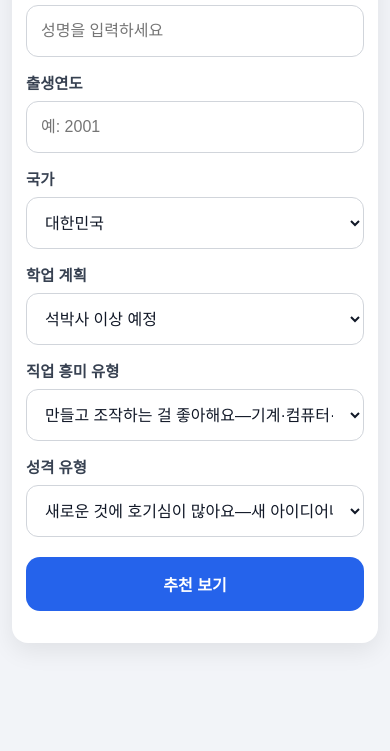
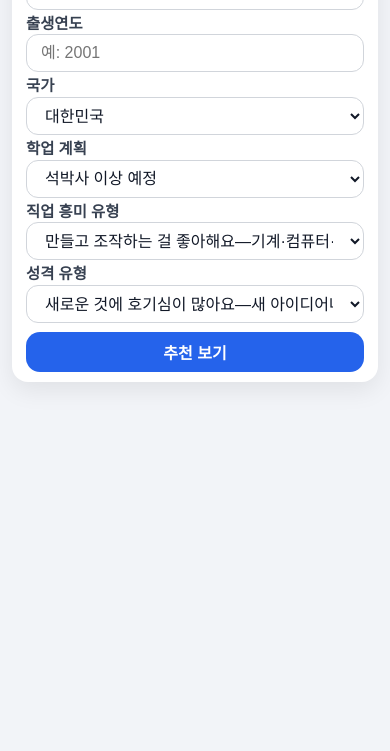
Before and after one commit to DongSoo-520503/2-future-job, a website: page index.html in a window 390 px wide. Shown: the part 93-844 px from the top of the page. Drawn offline with Linux system fonts and the light colour scheme.

Commit message:
Add files via upload

```diff
--- a/index.html
+++ b/index.html
@@ -5,6 +5,97 @@
   <meta name="viewport" content="width=device-width, initial-scale=1.0">
   <title>미래 직업 추천</title>
   <link rel="stylesheet" href="style.css">
+
+  <style>
+    html, body {
+      height: 100%;
+      overflow: hidden;
+    }
+
+    .page {
+      padding-top: 6px !important;
+      padding-bottom: 6px !important;
+    }
+
+    .card.form-card {
+      padding-top: 8px !important;
+      padding-bottom: 8px !important;
+    }
+
+    .page-title.center-title {
+      margin-top: 0 !important;
+      margin-bottom: 6px !important;
+    }
+
+    .form-grid {
+      gap: 6px !important;
+    }
+
+    .field {
+      gap: 3px !important;
+    }
+
+    .field label {
+      margin: 0 !important;
+      line-height: 1.15 !important;
+    }
+
+    input,
+    select {
+      min-height: 40px !important;
+      height: 40px !important;
+      padding-top: 8px !important;
+      padding-bottom: 8px !important;
+    }
+
+    .primary-btn {
+      min-height: 42px !important;
+      height: 42px !important;
+      margin-top: 4px !important;
+      margin-bottom: 0 !important;
+    }
+
+    .form-message {
+      margin-top: 4px !important;
+      margin-bottom: 0 !important;
+      min-height: 0 !important;
+    }
+
+    @media (max-width: 430px) {
+      .page {
+        padding-top: 4px !important;
+        padding-bottom: 4px !important;
+      }
+
+      .card.form-card {
+        padding-top: 6px !important;
+        padding-bottom: 6px !important;
+      }
+
+      .page-title.center-title {
+        margin-bottom: 5px !important;
+      }
+
+      .form-grid {
+        gap: 5px !important;
+      }
+
+      .field {
+        gap: 2px !important;
+      }
+
+      input,
+      select {
+        min-height: 38px !important;
+        height: 38px !important;
+      }
+
+      .primary-btn {
+        min-height: 40px !important;
+        height: 40px !important;
+      }
+    }
+  </style>
 </head>
 <body>
   <div class="page">
```
